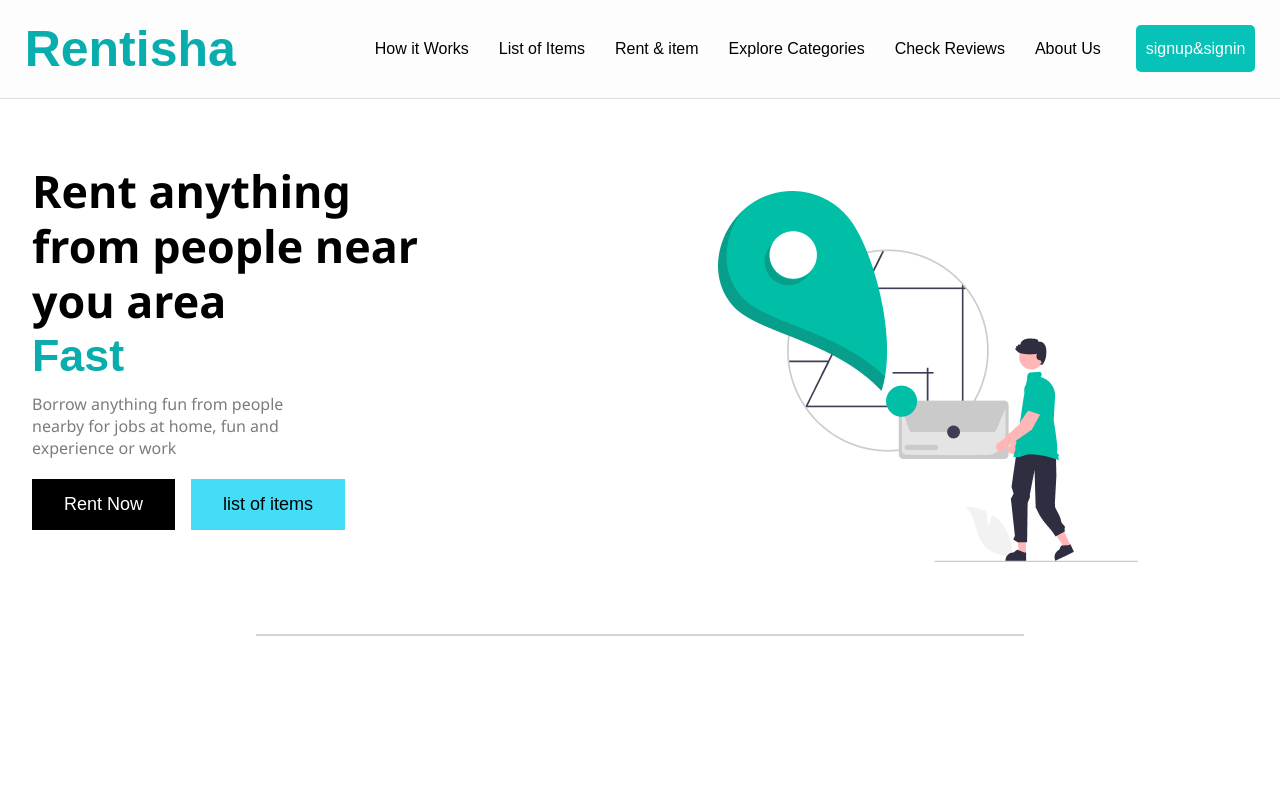
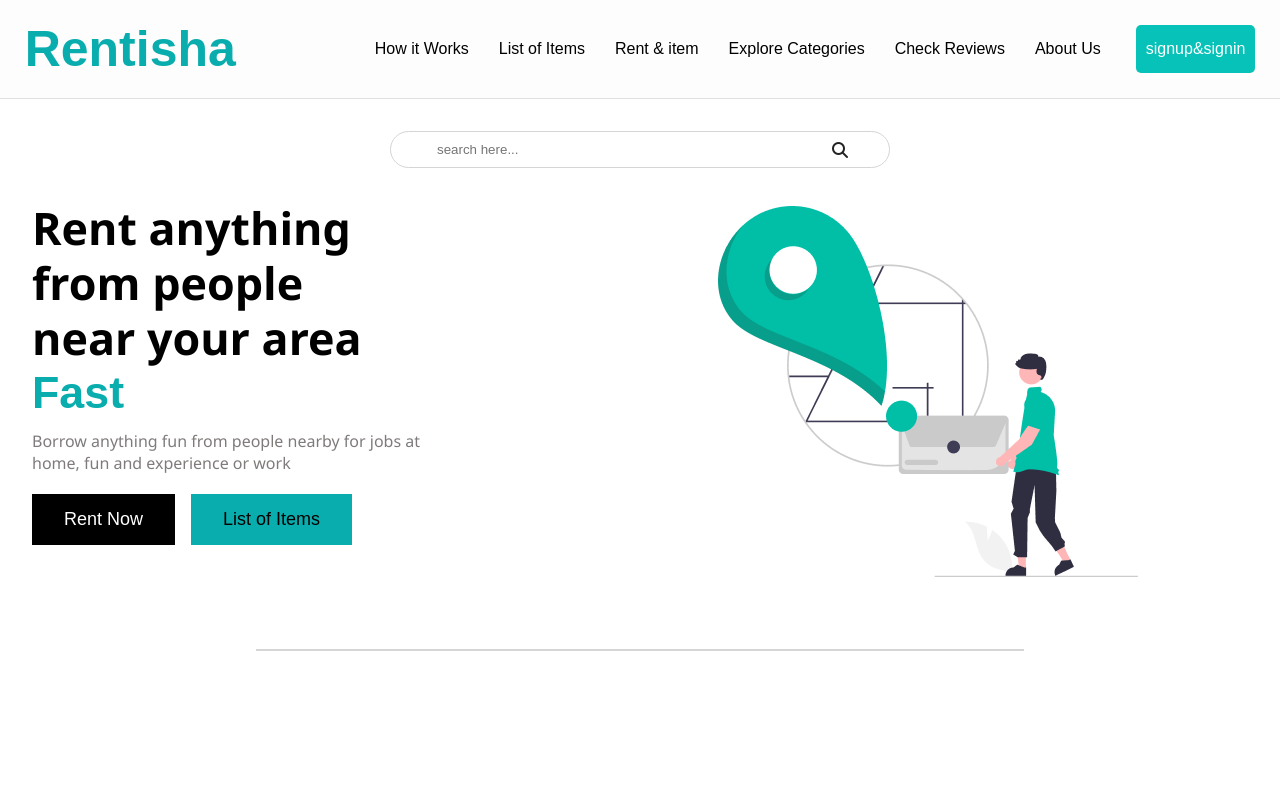
Before and after one commit to emanikor/Rentisha-app, a React (Create React App) app: page /Home in a window 1280 px wide. Shown: the top 789 px of the page. Built offline with nearby package versions, Linux system fonts and the light colour scheme.

Commit message:
Add files via upload

```diff
--- a/src/components/Hero/Hero.css
+++ b/src/components/Hero/Hero.css
@@ -32,7 +32,7 @@
     font-family: 'Segoe UI', Tahoma, Geneva, Verdana, sans-serif;
     font-weight: 400;
     color: rgb(128, 123, 123);
-    width: 300px;
+    width: 400px;
 }
 .btn--outline{
     padding: 13px 20px ;
@@ -55,7 +55,7 @@ gap: 1rem;
 .btnHero2{
     cursor: pointer;
     color: #000000;
-    background-color: #43ddf8;
+    background-color: rgb(9, 173, 173);
    border-color: #242424;
     border:none;
     font-size: 18px;
@@ -93,6 +93,34 @@ span{
   width: 60%;
   border: 1px solid rgb(214, 213, 213);
 }
+.search{
+  width: 400px;
+  padding: 10px 5px;
+
+  border: none;
+  outline: none;
+
+
+}
+.search-input button{
+  color: #ffffff;
+  padding: 5px;
+  background-color: #000000;
+  border: none;
+  outline: none;
+  cursor: pointer;
+
+
+}
+.search-input{
+  margin: 0 auto;
+  width: 500px;
+
+  border-radius: 30px;
+  border: 1px solid rgb(214, 213, 213);
+  color: #242424;
+
+}
 @media (max-width: 768px) {
     .about-content {
       flex-direction: column;
@@ -124,5 +152,15 @@ span{
       padding-bottom: 1rem;
 
    }
+   .search-input{
+
+    width: 300px;
+
 
   }
+  .search{
+    width: 200px;
+    padding: 10px 5px;
+  }
+
+  }
--- a/src/components/Hero/hero.js
+++ b/src/components/Hero/hero.js
@@ -1,40 +1,62 @@
-import React from 'react'
+import React, { useState } from 'react';
 import './Hero.css';
 import '../component.css';
-import   homeimage  from '../images/homeimage.png';
+import homeimage from '../images/homeimage.png';
 
+const Hero = () => {
+  const [search, setSearch] = useState('');
 
+  // handle search form input
+  const handleSearch = (e) => {
+    e.preventDefault();
+    console.log('form searched', search);
 
-function Hero() {
+    // authetication
+  };
+
   return (
     <section className='hero-wrapper'>
+      <form className='flexCenter search-input' onSubmit={handleSearch}>
+        <input
+          className='search'
+          type='text'
+          id='text'
+          placeholder='search here...'
+          value={search}
+          onChange={(e) => setSearch(e.target.value)}
+        />
+        <i className="fa-solid fa-magnifying-glass" onClick={handleSearch}></i>
+      </form>
       <div className='paddings innerWidth hero-container'>
         {/* left-hero */}
         <div className='flexColStart left-hero'>
-          <h1 className='flexColStart hero-title'>Rent anything<br></br> from people near<br></br> you area <span>Fast</span> </h1>
-        <span className='flexColStart hero-text'>Borrow anything fun from people
-         nearby for jobs at home, fun and experience or work
-
+          <h1 className='flexColStart hero-title'>
+            Rent anything<br></br> from people<br></br> near your area{" "}
+            <span>Fast</span>{" "}
+          </h1>
+          <span className='flexColStart hero-text'>
+            Borrow anything fun from people nearby for jobs at home, fun and
+            experience or work
           </span>
           <div className='heros-btn'>
             <button className='btnHero'>Rent Now</button>
-        <button className='btnHero2'>list of items</button>
+            <button className='btnHero2'>List of Items</button>
           </div>
         </div>
 
         <div className='flexCenter right-hero1'>
           <div className='flexCenter image-container'>
-         <img src={homeimage}
-         alt="car"
-         className="hero-car-section"
+            <img
+              src={homeimage}
+              alt='car'
+              className='hero-car-section'
             />
-
           </div>
         </div>
       </div>
       <div className='break flexCenter innerWith'></div>
     </section>
-  )
+  );
 }
 
-export default Hero
+export default Hero;
--- a/src/components/Navbar/MenuList.js
+++ b/src/components/Navbar/MenuList.js
@@ -29,4 +29,5 @@ export const MenuList = [
     },
 
 
+
 ]
--- a/src/components/Navbar/Navbar.css
+++ b/src/components/Navbar/Navbar.css
@@ -1,5 +1,6 @@
 nav{
     background-color: #fdfdfd;
+
     padding: 20px ;
     display: flex;
     align-items: center;
@@ -40,6 +41,7 @@ nav{
     border-radius: 2px;
     color: #ffffff;
     border-radius: 5px;
+    display: block;
 }
 .menu-list li a:hover{
 
@@ -55,25 +57,26 @@ opacity: .4;
   cursor: pointer;
   transition:all 0.3s ease-in-out;
 }
-@media screen and (max-width: 800px){
-    .logo{
+/* Responsive Styles */
+@media screen and (max-width: 800px) {
+    .logo {
       font-size: 30px;
-
     }
-    .menu-list li a{
+    .menu-list li a {
       font-size: 14px;
-        margin-left: 10px;
+      padding: 10px 15px; /* Adjust the padding to make the links larger */
+      min-width: 100px; /* Set a minimum width to prevent squishing */
     }
   }
-@media screen and (max-width: 600px){
-    .menu-icon{
+
+  @media screen and (max-width: 600px) {
+    .menu-icon {
       display: block;
       color: #383636;
       font-size: 30px;
       margin-left: 230px;
-
     }
-    .menu-list{
+    .menu-list {
       flex-direction: column;
       width: 100%;
       position: absolute;
@@ -82,24 +85,24 @@ opacity: .4;
       right: 0;
       top: 64px;
     }
-    .menu-list li{
+    .menu-list li {
       margin-bottom: 30px;
-
       width: 100%;
       text-align: center;
-
     }
-    .menu-list li:last-child{
+    .menu-list li:last-child {
       margin-bottom: 0px;
     }
-    .menu-list li a, .menu-list li:last-child a{
-        width: 100px;
-        display:block ;
+    .menu-list li a,
+    .menu-list li:last-child a {
+      width: 100%;
+      display: block;
       margin: auto;
+      padding: 15px 20px; /* Adjust the padding to make the links larger */
     }
-    .menu-list.close{
-        right:100%;
+
+    .menu-list.close {
+      right: 100%;
       transition: all 0.5s ease-in-out;
     }
-
   }
--- a/src/components/Navbar/Navbar.js
+++ b/src/components/Navbar/Navbar.js
@@ -1,44 +1,63 @@
-import { useState } from 'react';
-import React from 'react'
+import React, { useState, useEffect } from 'react';
 import { MenuList } from './MenuList';
 import { NavLink } from 'react-router-dom';
-import './Navbar.css'
+import { Link } from 'react-router-dom';
+import './Navbar.css';
 
-const Navbar=() => {
-  const [clicked, setClicked] = useState(false)
+const Navbar = () => {
+  const [clicked, setClicked] = useState(false);
+  const [showNav, setShowNav] = useState(true);
+
+  useEffect(() => {
+    const handleScroll = () => {
+      if (window.scrollY > 20) {
+        setShowNav(false);
+      } else {
+        setShowNav(true);
+      }
+    };
+
+    window.addEventListener('scroll', handleScroll);
+    return () => {
+      window.removeEventListener('scroll', handleScroll);
+    };
+  }, []);
+
   const menuList = MenuList.map(({ url, title }, index) => {
     return (
       <li key={index}>
-            <NavLink exact to={url} className="active">
+        <NavLink
+          exact
+          to={url}
+          className="active"
+          onClick={() => setClicked(false)}
+        >
           {title}
         </NavLink>
       </li>
     );
   });
 
+  const handleClick = () => {
+    setClicked(!clicked);
+  };
 
-      const handleClick =() =>{
-        setClicked(!clicked)
-      }
+  return (
+    <nav className={showNav ? 'show-nav' : 'hide-nav'}>
+      <div className='logo'>
+        <span>Rentisha</span>
+      </div>
+      <div className='menu-icon' onClick={handleClick}>
+        <i className={clicked ? 'fa-solid fa-x' : 'fa-solid fa-bars'}></i>
+      </div>
+      <ul className={clicked ? 'menu-list' : 'menu-list close'}>
+        {menuList}
+        {/* Sign In and Sign Up buttons (displayed only in responsive mode) */}
 
 
-  return (
+      </ul>
+    </nav>
+  );
+};
 
-    <nav>
-<div className='logo'>
-    <span>Rentisha</span>
-
-</div>
-<div className='menu-icon' onClick={handleClick}>
-    <i className={clicked ? 'fa-solid fa-x': 'fa-solid fa-bars'} ></i>
-</div>
-<ul className={clicked ? "menu-list " :" menu-list close"}>
-{menuList}
-</ul>
-{/* <button>signup & signin</button> */}
-    </nav>
-
-  )
-}
-
-export default Navbar
+export default Navbar;
--- a/src/components/Product/Product.css
+++ b/src/components/Product/Product.css
@@ -43,6 +43,13 @@
   color: rgb(8, 122, 122);
   font-size: 40px;
   }
+
+  .fa-cart-shopping{
+    margin-left: 150px;
+    cursor: pointer;
+    text-align: right;
+    float: right;
+  }
   @media screen and (max-width: 600px){
     .card-Product {
         display: grid;
--- a/src/components/Product/Product.js
+++ b/src/components/Product/Product.js
@@ -105,9 +105,13 @@ const Product = () => {
       <div key={ProductDetail.id} className=' card-Product-container  '>
          <img src={ProductDetail.Img} alt={ProductDetail.Title} />
          <div className='flexColStart product-card-body'>
-         <h3 className='headTitle'>{ProductDetail.Title}</h3>
-        <h3 className='headTitle'>{ProductDetail.Cat}</h3>
-        <h3 className='headTitle'>{ProductDetail.Price}</h3>
+         <h3 className='secondaryText'>{ProductDetail.Title}</h3>
+        <h3 className='secondaryText'>{ProductDetail.Cat}</h3>
+        <div className=' flexCenter  cart '>
+        <h3 className='secondaryText '>price:  {ProductDetail.Price}</h3>
+        <i class="fa-solid fa-cart-shopping"></i>
+        </div>
+
 
       </div>
       </div>
--- a/src/components/Regristration/Sign.css
+++ b/src/components/Regristration/Sign.css
@@ -2,12 +2,16 @@
 
 /* Common styles for both forms */
 .auth-form-container {
+    border:1px solid rgb(221, 221, 221) ;
   margin: 0 auto;
-  max-width: 700px;
+  max-width: 500px;
+  padding: 10px 30px;
+ margin-top: 30px;
+  margin-bottom: 100px;
   }
 
   .auth-form-container h2 {
-    margin-top: 40px;
+    margin-top: 10px;
     margin-bottom: 10px;
     text-align: center;
     color: #333;
@@ -21,11 +25,12 @@
     font-size: 16px;
     border: none;
     border-bottom: 1px solid #ccc;
+    outline: none;
 
   }
 
   .auth-form-container button {
-    margin-top: 40px;
+    margin-top: 15px;
     width: 60%;
     padding: 18px;
     font-size: 16px;
--- a/src/components/Regristration/SignIn.js
+++ b/src/components/Regristration/SignIn.js
@@ -8,6 +8,7 @@ export const Login = (props) => {
     const handleSubmit = (e) => {
         e.preventDefault();
         console.log(email);
+         // authentication
     }
 
     return (
@@ -20,7 +21,7 @@ export const Login = (props) => {
                 <input value={pass} onChange={(e) => setPass(e.target.value)} type="password" placeholder="********" id="password" name="password" />
                 <button type="submit">Log In</button>
             </form>
-            <a className="link-text" onClick={() => props.onFormSwitch('SignUp')}>Already have an account? Login here.</a>
+            <a className="link-text" onClick={() => props.onFormSwitch('SignUp')}>Don't have an account? register here.</a>
         </div>
     )
 }
```
Also changed, not shown: src/components/Regristration/SignUp.js (+11 -7 lines). Lines whose indentation alone changed are shown as unchanged.
